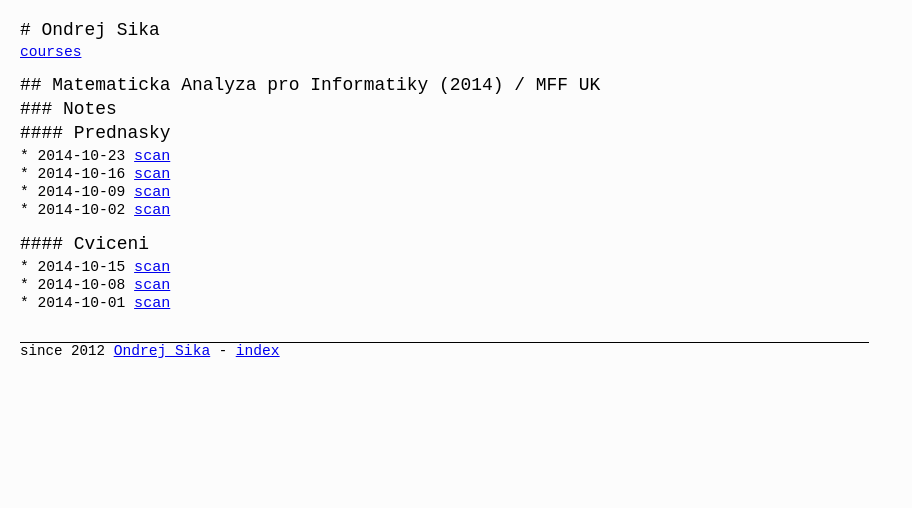
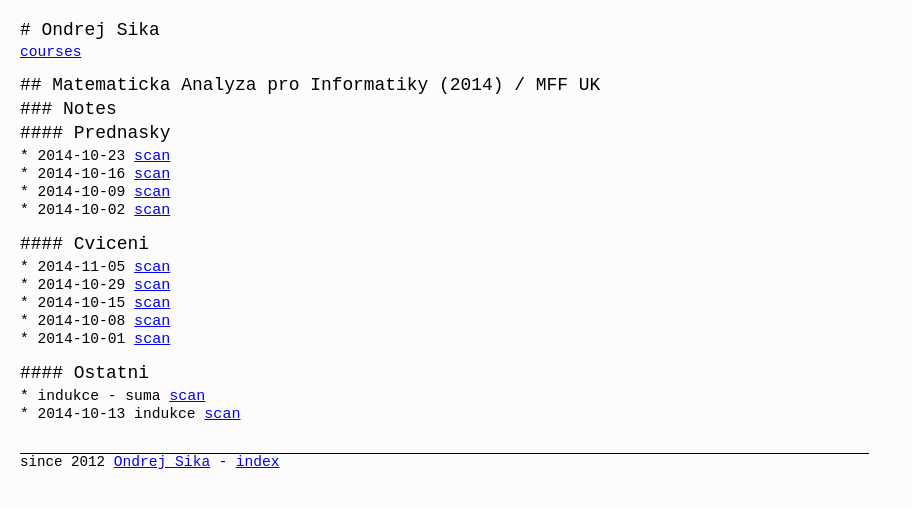
Before and after one commit to ondrejsika/ondrejsika.com, a Jekyll site: the page built from edu/mff/courses/2014-matematicka-analyza-pro-informatiky.md, in a window 1280 px wide. Shown: the top 508 px of the page, without its empty margins (0-912 px from the left). Built offline with Jekyll 4.4.1, drawn with Linux system fonts in a browser that asks for light colours; Markdown is read by kramdown in place of the engine named in the settings; comment, search, counter and statistics services are not loaded.

Commit message:
add some notes

```diff
--- a/edu/mff/courses/2014-matematicka-analyza-pro-informatiky.md
+++ b/edu/mff/courses/2014-matematicka-analyza-pro-informatiky.md
@@ -18,6 +18,13 @@
 
 #### Cviceni
 
+* 2014-11-05 [scan](http://notes.drive.ondrejsika.com/mff/2014/matematicka-analyza-cviceni/2014-11-05.pdf)
+* 2014-10-29 [scan](http://notes.drive.ondrejsika.com/mff/2014/matematicka-analyza-cviceni/2014-10-29.pdf)
 * 2014-10-15 [scan](http://notes.drive.ondrejsika.com/mff/2014/matematicka-analyza-cviceni/2014-10-15.pdf)
 * 2014-10-08 [scan](http://notes.drive.ondrejsika.com/mff/2014/matematicka-analyza-cviceni/2014-10-08.pdf)
 * 2014-10-01 [scan](http://notes.drive.ondrejsika.com/mff/2014/matematicka-analyza-cviceni/2014-10-01.pdf)
+
+#### Ostatni
+
+* indukce - suma [scan](http://notes.drive.ondrejsika.com/mff/2014/matematicka-analyza-domaci-vypocty/indukce-suma.pdf)
+* 2014-10-13 indukce [scan](http://notes.drive.ondrejsika.com/mff/2014/matematicka-analyza-domaci-vypocty/2014-10-13-indukce.pdf)
```
Also changed, not shown: edu/mff/courses/2014-diskretni-matematika.md (+2 -0 lines), edu/mff/courses/2014-linearni-algebra.md (+4 -0 lines).
